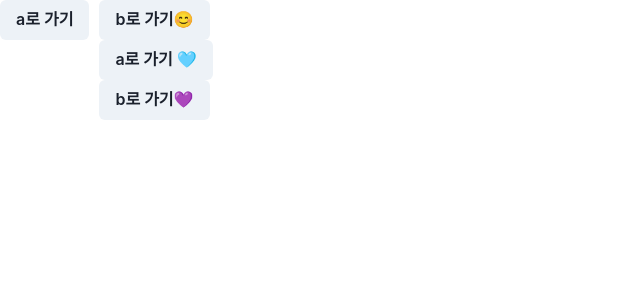
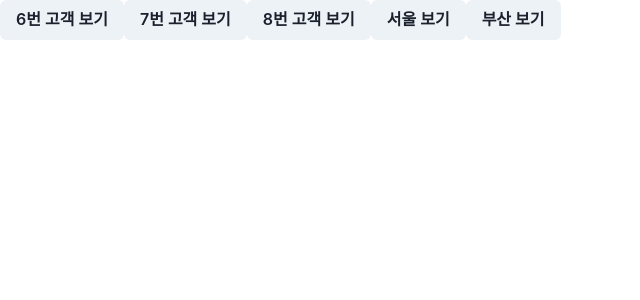
Before and after one commit to som42/reacht20231031, a React (Create React App) app: page / in a window 1280 px wide. Shown: the top 300 px of the page, without its empty margins (0-640 px from the left). Built offline with nearby package versions, Linux system fonts and the light colour scheme.

Commit message:
react router의 useParams로 dynamic param(pathvariable과 유사)읽기

```diff
--- a/src/App.js
+++ b/src/App.js
@@ -1,62 +1,81 @@
-import React from "react";
+import React, { useEffect, useState } from "react";
 import {
   createBrowserRouter,
   createRoutesFromElements,
-  Link,
   Outlet,
   Route,
   RouterProvider,
   useNavigate,
+  useParams,
+  useSearchParams,
 } from "react-router-dom";
-import { Box, Button, Flex } from "@chakra-ui/react";
+import { Box, Button, Text } from "@chakra-ui/react";
+import axios from "axios";
 
-function HomeComponent() {
-  //경로 이동시 useNavigate hook 사용 해야함
+function Home() {
   const navigate = useNavigate();
 
   return (
     <Box>
-      <Flex gap={"10px"}>
-        <Box>
-          {/* 경로 이동시 jsp 코드를 쓰면 안됨.*/}
-          <Button onClick={() => (window.location.href = "/apath")}>
-            a로 가기
-          </Button>
-        </Box>
-        <Box>
-          <Button onClick={() => (window.location.href = "/bpath")}>
-            b로 가기😊
-          </Button>
+      <Box>
+        <Button onClick={() => navigate("/path1?id=6")}>6번 고객 보기</Button>
+        <Button onClick={() => navigate("/path1?id=7")}>7번 고객 보기</Button>
+        <Button onClick={() => navigate("/path1?id=8")}>8번 고객 보기</Button>
 
-          <Box>
-            <Button onClick={() => navigate("/apath")}>a로 가기 🩵</Button>
-          </Box>
-          <Box>
-            <Button onClick={() => navigate("/bpath")}>b로 가기💜</Button>
-          </Box>
-        </Box>
-      </Flex>
-      <Outlet />
+        <Button onClick={() => navigate("/path2/서울")}>서울 보기</Button>
+        <Button onClick={() => navigate("/path2/부산")}>부산 보기</Button>
+      </Box>
+      <Box>
+        <Outlet />
+      </Box>
     </Box>
   );
 }
 
 function AComp() {
-  return <Box>에이 컴포넌트</Box>;
+  const [customer, setCustomer] = useState(null);
+  // query string 을 얻기
+  const [searchParams] = useSearchParams();
+
+  // console.log(searchParams);
+  // console.log(searchParams.get("id"));
+  // console.log(searchParams.toString());
+
+  useEffect(() => {
+    axios
+      .get("/api/main1/sub4?" + searchParams.toString())
+      .then((response) => setCustomer(response.data));
+  }, [searchParams]);
+
+  return (
+    <Box>
+      {customer && (
+        <Text>
+          {searchParams.get("id")} 번 고객명 {customer.customerName}
+        </Text>
+      )}
+    </Box>
+  );
 }
 
-function BComp() {
-  return <Box>비 컴포넌트</Box>;
+function Bcomp() {
+  // dynamic param을 얻는 hook
+  const params = useParams();
+  console.log(params);
+  console.log(params.address);
+  return <Box>비 컴포넌트{params.address}</Box>;
 }
 
 const routes = createBrowserRouter(
   createRoutesFromElements(
-    <Route path="/" element={<HomeComponent />}>
-      <Route path="apath" element={<AComp />} />
-      <Route path="bpath" element={<BComp />} />
+    <Route path="/" element={<Home />}>
+      <Route path="path1" element={<AComp />} />
+      {/*dynamic param : spring web mvc 의 path variable과 유사 */}
+      <Route path="path2/:address" element={<Bcomp />} />
     </Route>,
   ),
 );
+
 function App(props) {
   return <RouterProvider router={routes} />;
 }
```
